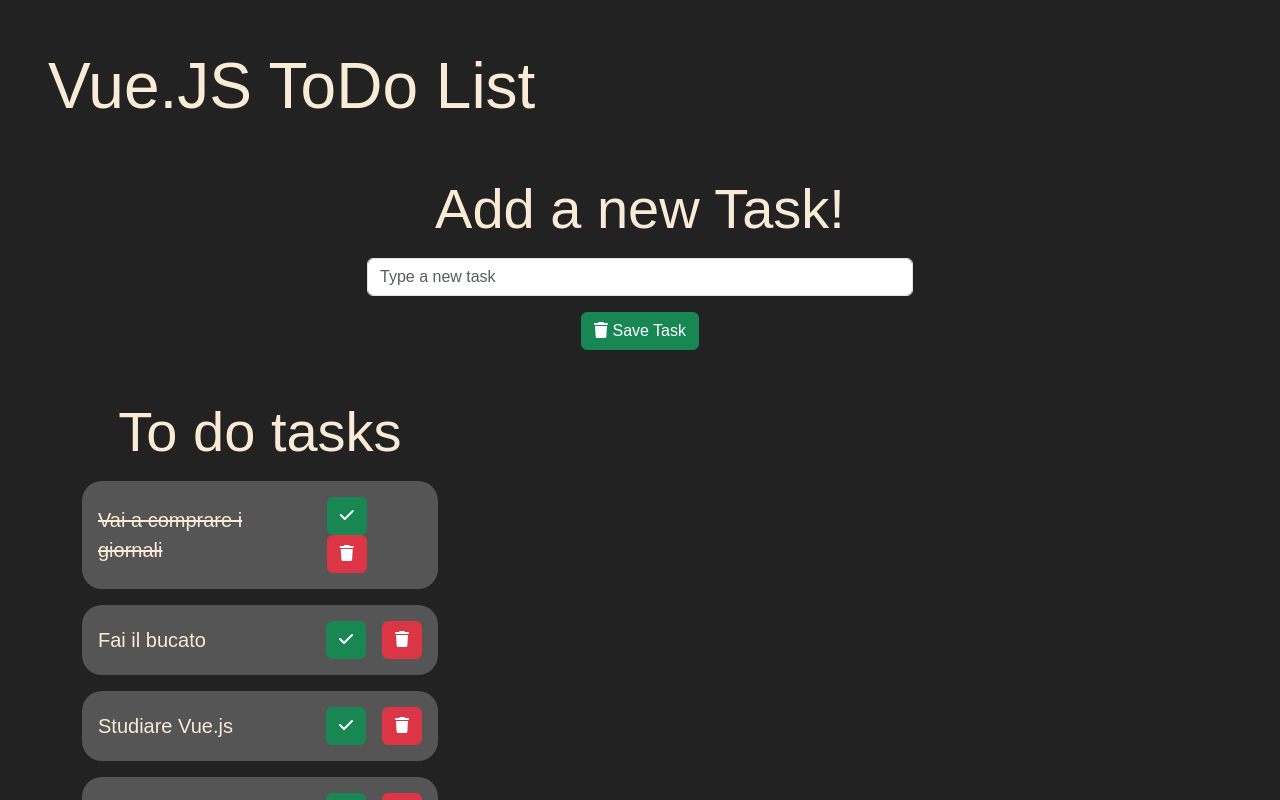
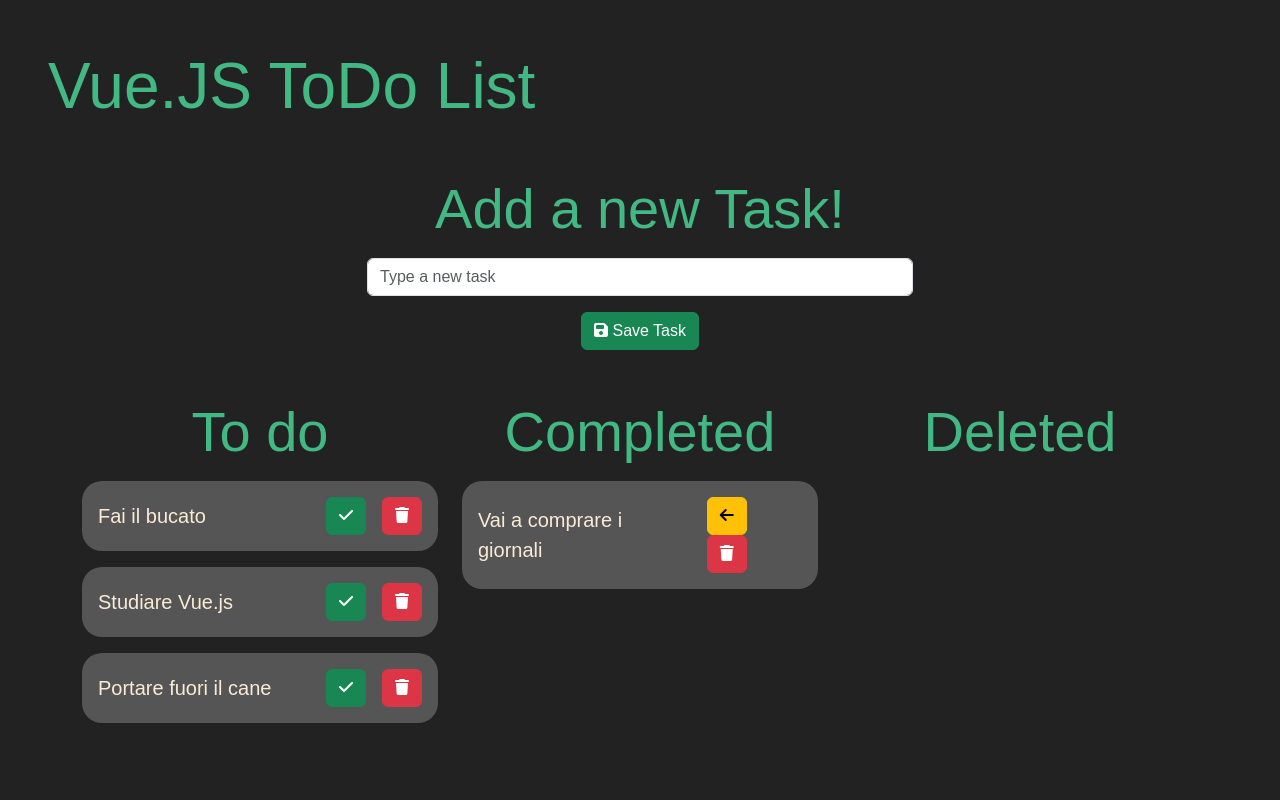
Before and after one commit to vincenzomercadante/vue-todolist, a plain HTML site: page index.html in a window 1280 px wide. Both pictures are taken after a click on the button 346 px from the left and 516 px from the top of the page. Drawn offline with nearby package versions, Linux system fonts and the light colour scheme.

Commit message:
feat: add task completed & task deleted functionality

```diff
--- a/index.html
+++ b/index.html
@@ -50,7 +50,7 @@
               @keyUp.enter="saveTask()"
             />
             <button class="btn btn-success mt-3" @click="saveTask()">
-              <i class="fa-solid fa-trash"></i> Save Task
+              <i class="fa-solid fa-floppy-disk"></i> Save Task
             </button>
           </div>
         </div>
@@ -59,33 +59,73 @@
         <div class="row">
           <div class="col-4">
             <!-- section title -->
-            <h2 class="display-4 mb-3 text-center">To do tasks</h2>
+            <h2 class="display-4 mb-3 text-center">To do</h2>
             <!-- task generator -->
             <div
               v-for="(task, index) in tasks"
               class="task fs-5"
-              :class="task.done ? 'done' : ''"
+              v-show="!task.done && !task.deleted"
             >
-              <div class="task-text" @click="isDone(tasks[index])">
-                {{task.text}}
-              </div>
+              <div class="task-text" @click="isDone(task)">{{task.text}}</div>
               <div class="task-comands">
                 <!-- done button -->
-                <button
-                  @click="isDone(tasks[index])"
-                  class="btn btn-success ms-3"
-                >
+                <button @click="isDone(task)" class="btn btn-success ms-3">
                   <i class="fa-solid fa-check"></i>
                 </button>
                 <!-- delete button -->
-                <button @click="isDelete(index)" class="btn btn-danger ms-3">
+                <button @click="isDeleted(task)" class="btn btn-danger ms-3">
                   <i class="fa-solid fa-trash"></i>
                 </button>
               </div>
             </div>
           </div>
-          <div class="col-4"></div>
-          <div class="col-4"></div>
+          <div class="col-4">
+            <!-- section title -->
+            <h2 class="display-4 mb-3 text-center">Completed</h2>
+            <!-- task completed generator -->
+            <div
+              v-for="(task, index) in tasks"
+              class="task fs-5"
+              v-show="task.done && !task.deleted"
+            >
+              <div class="task-text" @click="isDone(task)">{{task.text}}</div>
+              <div class="task-comands">
+                <!-- reset button -->
+                <button @click="isDone(task)" class="btn btn-warning ms-3">
+                  <i class="fa-solid fa-arrow-left"></i>
+                </button>
+                <!-- delete button -->
+                <button @click="isDeleted(task)" class="btn btn-danger ms-3">
+                  <i class="fa-solid fa-trash"></i>
+                </button>
+              </div>
+            </div>
+          </div>
+          <div class="col-4">
+            <!-- section title -->
+            <h2 class="display-4 mb-3 text-center">Deleted</h2>
+            <!-- task deleted generator -->
+            <div
+              v-for="(task, index) in tasks"
+              class="task fs-5"
+              v-show="task.deleted"
+            >
+              <div class="task-text" @click="isDone(task)">{{task.text}}</div>
+              <div class="task-comands">
+                <!-- reset button -->
+                <button @click="isRefreshed(task)" class="btn btn-warning ms-3">
+                  <i class="fa-solid fa-arrows-rotate"></i>
+                </button>
+                <!-- delete button -->
+                <button
+                  @click="isDeleted(task, index)"
+                  class="btn btn-danger ms-3"
+                >
+                  <i class="fa-solid fa-trash"></i>
+                </button>
+              </div>
+            </div>
+          </div>
         </div>
       </div>
     </div>
--- a/js/main.js
+++ b/js/main.js
@@ -9,24 +9,29 @@ const app = createApp({
         {
           text: "Vai a comprare i giornali",
           done: false,
+          deleted: false,
         },
         {
           text: "Fai il bucato",
           done: false,
+          deleted: false,
         },
         {
           text: "Studiare Vue.js",
           done: false,
+          deleted: false,
         },
         {
           text: "Portare fuori il cane",
           done: false,
+          deleted: false,
         },
       ],
 
       newTask: {
         text: "",
         done: false,
+        deleted: false,
       },
     };
   },
@@ -43,8 +48,17 @@ const app = createApp({
      *
      * @param {number} index index task which i have to delete
      */
-    isDelete(index) {
-      this.tasks.splice(index, 1);
+    isDeleted(task, index) {
+      if (!task.deleted) task.deleted = true;
+      else this.tasks.splice(index, 1);
+    },
+
+    /**
+     *
+     * @param {object} task task which restore his status
+     */
+    isRefreshed(task) {
+      task.deleted = false;
     },
 
     // save new task
--- a/style/style.css
+++ b/style/style.css
@@ -2,7 +2,8 @@
 :root {
   /* palette */
   --app-bg: #222;
-  --main-text: antiquewhite;
+  --main-text: #42b883;
+  --secondary-txt: antiquewhite;
 }
 
 /* ! generics */
@@ -35,6 +36,7 @@ h1 {
   align-items: center;
   border-radius: 20px;
   background-color: #555;
+  color: var(--secondary-txt);
   cursor: pointer;
   transition-property: box-shadow, transform;
   transition-duration: 0.3s;
```
